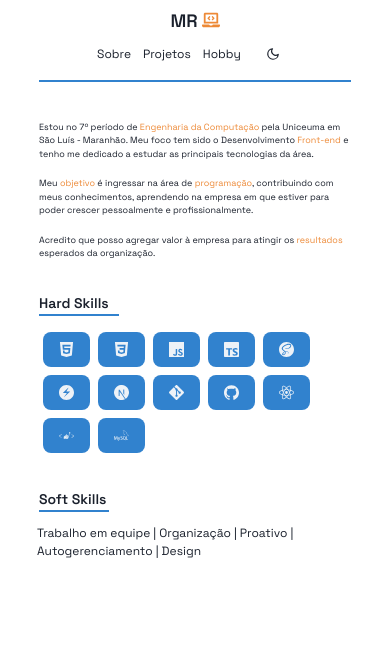
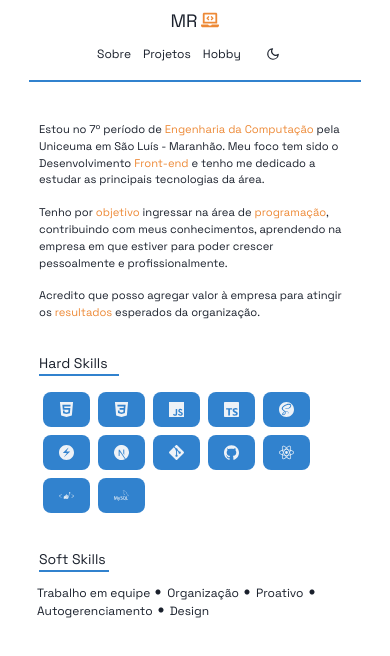
Before and after one commit to mateusrr/Portfolio, a Next.js app: page /about in a window 390 px wide. Shown: the top 656 px of the page. Built offline with nearby package versions, Linux system fonts and the light colour scheme.

Commit message:
update responsive

```diff
--- /dev/null
+++ b/src/components/About/ListItems.tsx
@@ -0,0 +1,25 @@
+import { Icon, ListItem, UnorderedList } from '@chakra-ui/react'
+import { VscCircleFilled } from 'react-icons/vsc'
+
+const ListItems = () => {
+  return (
+    <>
+      <UnorderedList>
+        <ListItem
+          listStyleType="none"
+          marginStart={-4}
+          textAlign="left"
+          fontSize={{ base: 'xs', md: 'md' }}
+        >
+          Trabalho em equipe <Icon as={VscCircleFilled} fontSize={10} mr={1} />
+          Organização <Icon as={VscCircleFilled} fontSize={10} mr={1} />
+          Proativo <Icon as={VscCircleFilled} fontSize={10} mr={1} />
+          Autogerenciamento <Icon as={VscCircleFilled} fontSize={10} mr={1} />
+          Design
+        </ListItem>
+      </UnorderedList>
+    </>
+  )
+}
+
+export default ListItems
--- a/src/components/About/Skills.tsx
+++ b/src/components/About/Skills.tsx
@@ -1,11 +1,29 @@
-import {
-  Box,
-  ListItem,
-  SimpleGrid,
-  Text,
-  UnorderedList,
-} from '@chakra-ui/react'
+import { Box, SimpleGrid, Text } from '@chakra-ui/react'
 import Languages from './Languages'
+import React from 'react'
+import ListItems from './ListItems'
+
+interface TextSkillsProps {
+  children: React.ReactNode
+  w: {
+    base: string
+    md: string
+  }
+}
+const TextSkills = ({ children, w }: TextSkillsProps) => {
+  return (
+    <Text
+      mt={8}
+      mb={3}
+      fontWeight="medium"
+      borderBottom="2px solid"
+      borderBottomColor="blue.500"
+      w={w}
+    >
+      {children}
+    </Text>
+  )
+}
 
 const Skills = () => {
   return (
@@ -15,42 +33,13 @@ const Skills = () => {
       gap={{ base: '', md: '8' }}
     >
       <Box>
-        <Text
-          mt={8}
-          mb={3}
-          fontWeight="medium"
-          borderBottom="2px solid"
-          borderBottomColor="blue.500"
-          w={{ base: '80px', md: '110px' }}
-        >
-          Hard Skills
-        </Text>
-
+        <TextSkills w={{ base: '80px', md: '110px' }}>Hard Skills</TextSkills>
         <Languages />
       </Box>
+
       <Box>
-        <Text
-          mt={8}
-          mb={3}
-          fontWeight="medium"
-          borderBottom="2px solid"
-          borderBottomColor="blue.500"
-          borderRight={110}
-          w={{ base: '70px', md: '100px' }}
-        >
-          Soft Skills
-        </Text>
-        <UnorderedList>
-          <ListItem
-            listStyleType="none"
-            marginStart={-4}
-            textAlign="left"
-            fontSize={{ base: 'xs', md: 'md' }}
-          >
-            Trabalho em equipe | Organização | Proativo | Autogerenciamento |
-            Design
-          </ListItem>
-        </UnorderedList>
+        <TextSkills w={{ base: '70px', md: '100px' }}>Soft Skills</TextSkills>
+        <ListItems />
       </Box>
     </SimpleGrid>
   )
--- a/src/components/Line.tsx
+++ b/src/components/Line.tsx
@@ -4,7 +4,7 @@ const Line = () => (
   <Box
     display="flex"
     justifyContent="center"
-    maxW={{ base: '80%', md: '840px' }}
+    maxW={{ base: '85%', md: '840px' }}
     borderBottom="2px solid"
     color="blue.500"
     margin="auto"
--- a/src/components/MotionEffect.tsx
+++ b/src/components/MotionEffect.tsx
@@ -14,7 +14,7 @@ const MotionEffect = ({ children }: MotionEffectProps) => {
       animate={{ opacity: 1, y: 0 }}
       transition={{ duration: 0.8 }}
       justify="center"
-      textAlign={{ base: 'center', md: 'left' }}
+      textAlign="left"
     >
       {children}
     </Motion>
--- a/src/pages/about.tsx
+++ b/src/pages/about.tsx
@@ -12,7 +12,7 @@ export default function About() {
         <Grid justifyContent="center">
           <Box
             maxW={{ base: 'auto', md: '800px' }}
-            fontSize="2.3vw"
+            fontSize={{ base: '0.70rem', md: '1rem' }}
             m="10vw"
             textAlign="left"
           >
@@ -33,9 +33,9 @@ export default function About() {
                 query={['objetivo', 'resultados', 'programação']}
                 styles={{ color: 'orange.400' }}
               >
-                Meu objetivo é ingressar na área de programação, contribuindo
-                com meus conhecimentos, aprendendo na empresa em que estiver
-                para poder crescer pessoalmente e profissionalmente.
+                Tenho por objetivo ingressar na área de programação,
+                contribuindo com meus conhecimentos, aprendendo na empresa em
+                que estiver para poder crescer pessoalmente e profissionalmente.
               </Highlight>
             </Text>
 
--- a/src/styles/theme.ts
+++ b/src/styles/theme.ts
@@ -1,7 +1,13 @@
 // styles/theme.js
-import { extendTheme } from '@chakra-ui/react'
+import { type ThemeConfig, extendTheme } from '@chakra-ui/react'
+
+const config: ThemeConfig = {
+  // initialColorMode: 'light',
+  useSystemColorMode: false,
+}
 
 const theme = extendTheme({
+  config,
   styles: {
     global: (props: { colorMode: string }) => ({
       'html, body': {
@@ -39,9 +45,9 @@ const theme = extendTheme({
     '6xl': '64px',
   },
   fontWeights: {
-    normal: 400,
-    medium: 600,
-    bold: 900,
+    normal: 300,
+    medium: 400,
+    bold: 700,
   },
   lineHeights: {
     normal: '1.5',
```
Also changed, not shown: src/pages/index.tsx (+23 -13 lines), public/img.jpg (added), public/programmer.svg (added).
